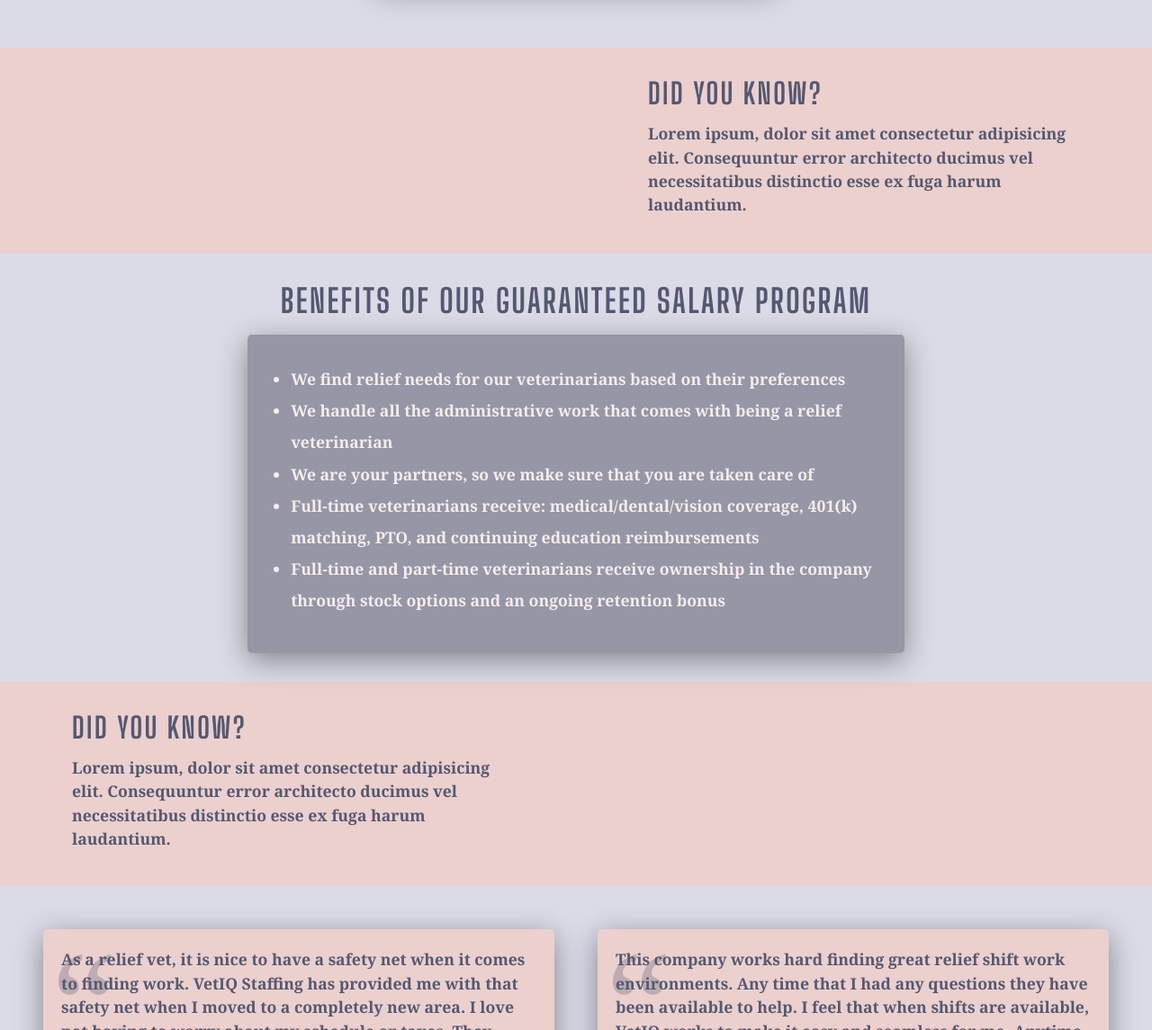
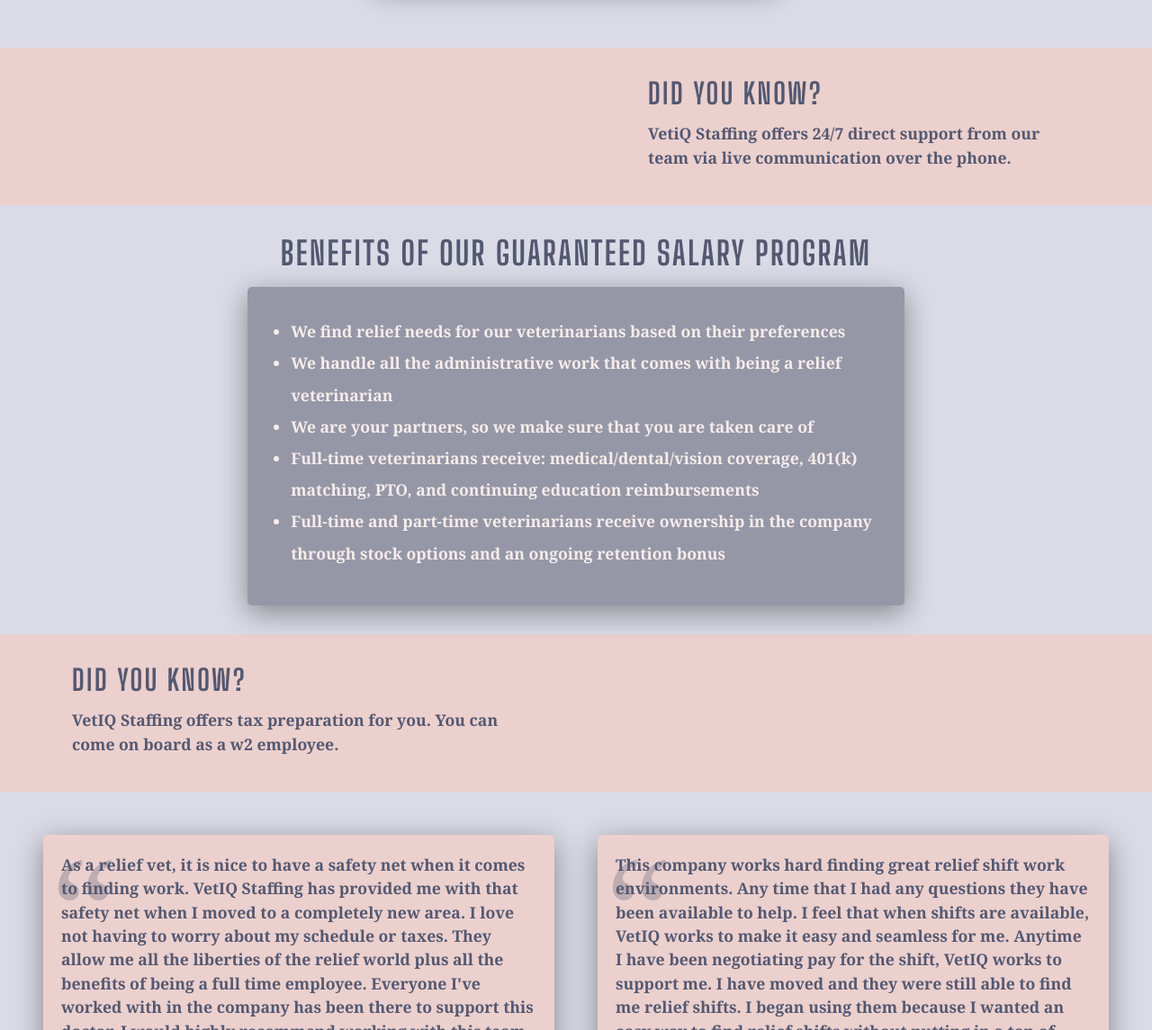
Before and after one commit to xueperman/vq, a website: page vets/vets.html in a window 1280 px wide. Shown: the part 1920-3065 px from the top of the page at 90% size. Drawn offline with nearby package versions, Linux system fonts and the light colour scheme.

```diff
--- a/vets/vets.html
+++ b/vets/vets.html
@@ -160,8 +160,8 @@
   <section class="facts facts--right">
     <div class="facts__container" data-aos="fade-left">
       <h4 class="heading-4 heading-4--blue-dark">Did you know?</h4>
-      <p class="facts__text">Lorem ipsum, dolor sit amet consectetur adipisicing elit. Consequuntur error architecto
-        ducimus vel necessitatibus distinctio esse ex fuga harum laudantium.</p>
+      <p class="facts__text">VetiQ Staffing offers 24/7 direct support from our team via live communication over the
+        phone.</p>
     </div>
   </section>
 
@@ -185,8 +185,7 @@
   <section class="facts facts--left">
     <div class="facts__container" data-aos="fade-right">
       <h4 class="heading-4 heading-4--blue-dark">Did you know?</h4>
-      <p class="facts__text">Lorem ipsum, dolor sit amet consectetur adipisicing elit. Consequuntur error architecto
-        ducimus vel necessitatibus distinctio esse ex fuga harum laudantium.</p>
+      <p class="facts__text">VetIQ Staffing offers tax preparation for you. You can come on board as a w2 employee.</p>
     </div>
   </section>
 
```
Also changed, not shown: 1 other file.
